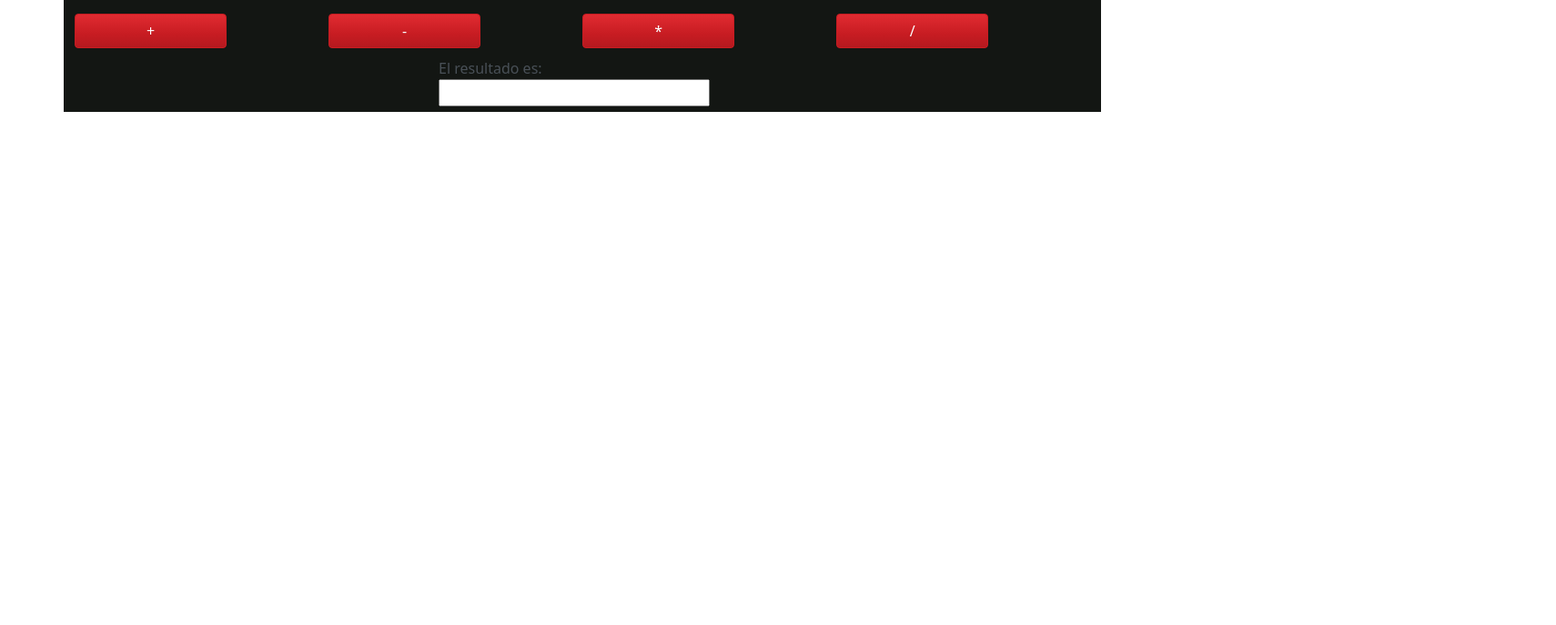
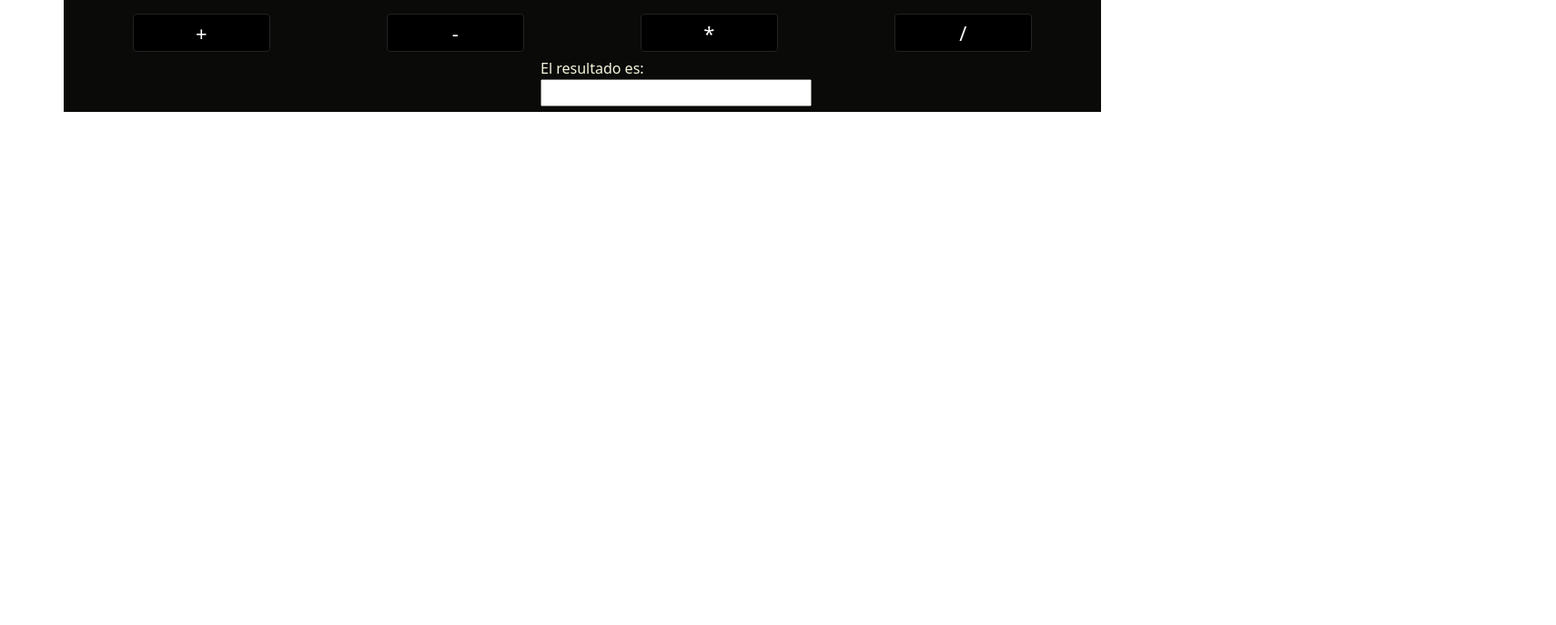
Before and after one commit to ianfa2201/TallerCalculadora, a plain HTML site: page index.html in a window 1280 px wide. Shown: the part 113-800 px from the top of the page at 91% size, 1710 px wide, since content can reach past the window. Drawn offline with Linux system fonts and the light colour scheme.

Commit message:
Se terminó el proyecto de la calculadora, V.1.0

```diff
--- a/css/custom.css
+++ b/css/custom.css
@@ -1,16 +1,24 @@
 .container{
-    background-color: #131613;
+    background-color: #0a0a09;
     right: 0;
     bottom: 0;
 }
 .col-sm-3{
     flex-direction: row;
-    margin: 0 ;
+    padding-left: 4em;
     float: left;
 }
 
+h1{
+    color: white;
+}
+
 #number1{
-    padding-left: 20em;
+    padding-left: 24em;
+}
+
+#number2{
+    padding-left: 3em;
 }
 
 .col-sm-6{
@@ -18,17 +26,41 @@
 }
 
 .btn{
-    width: 60%;
+    width: 70%;
+    background-color: black;
+    color: rgba(255, 255, 255, 0.9) !important;
+    font-size: 18px;
+    font-weight: 400;
+    padding: 0.2em 1.2em;
+    border: 1px solid;
+    border-color: rgb(36, 34, 34);
+    position: relative;
+}
+
+.btn:hover {
+    background-color: rgb(238, 34, 34);
+    box-shadow: 0 4px 16px rgb(197, 40, 13);
+    transition: all 0.2s ease;
+}
+
+.btn span{
+    color: white;
+    font-size: 22px;
 }
 
 #operaciones{
     margin: 1em 2em;
+    padding: 0 3em;
 }
 
 #resultado {
-    padding-left: 25em;
+    margin: 0 32em;
 }
 
 textarea {
     resize: none;
 }
+
+label{
+    color: beige;
+}
--- a/index.html
+++ b/index.html
@@ -37,16 +37,16 @@
                         <div class="operaciones">
                             <br>
                             <div class="col-sm-3">
-                                <button class="btn btn-danger" id="suma" onclick="sumar()">+</button>
+                                <button class="btn" id="suma" onclick="sumar()"><span>+</span></button>
                             </div>
                             <div class="col-sm-3">
-                                <button class="btn btn-danger" id="resta" onclick="restar()">-</button>
+                                <button class="btn" id="resta" onclick="restar()"><span>-</span></button>
                             </div>
                             <div class="col-sm-3">
-                                <button class="btn btn-danger" id="multiplicacion" onclick="multiplicar()">*</button>
+                                <button class="btn" id="multiplicacion" onclick="multiplicar()"><span>*</span></button>
                             </div>
                             <div class="col-sm-3">
-                                <button class="btn btn-danger" id="division"onclick="dividir()">/</button>
+                                <button class="btn" id="division"onclick="dividir()"><span>/</span></button>
                             </div>
                             <br>
                         </div>
--- a/js/calculadora.js
+++ b/js/calculadora.js
@@ -1,34 +1,60 @@
-
 function sumar() {
     var a = document.getElementById("numero1").value;
     var b = document.getElementById("numero2").value;
-        var r = parseInt(a) + parseInt(b);
+    var r = parseFloat(a) + parseFloat(b);
+    if(a=="" && b==""){
+        document.getElementById("result").innerHTML="Debe llenar los dos campos";
+    }else if (a=="") {
+        document.getElementById("result").innerHTML="Debe llenar el campo a";
+    } else if(b==""){
+        document.getElementById("result").innerHTML="Debe llenar el campo b";
+    }else
     document.getElementById("result").innerHTML= r;
 }
 
 
 
-    function restar(a, b) {
+function restar() {
     var a = document.getElementById("numero1").value;
     var b = document.getElementById("numero2").value;
     var r = a - b;
+    if(a=="" && b==""){
+        document.getElementById("result").innerHTML="Debe llenar los dos campos";
+    }else if (a=="") {
+        document.getElementById("result").innerHTML="Debe llenar el campo a";
+    } else if(b==""){
+        document.getElementById("result").innerHTML="Debe llenar el campo b";
+    }else
     document.getElementById("result").innerHTML= r;
 }
 
 
-    function multiplicar(a, b) {
+function multiplicar() {
     var a = document.getElementById("numero1").value;
     var b = document.getElementById("numero2").value;
     var r = a * b;
+    if(a=="" && b==""){
+        document.getElementById("result").innerHTML="Debe llenar los dos campos";
+    }else if (a=="") {
+        document.getElementById("result").innerHTML="Debe llenar el campo a";
+    } else if(b==""){
+        document.getElementById("result").innerHTML="Debe llenar el campo b";
+    }else
     document.getElementById("result").innerHTML= r;
 }
 
 
 
-    function dividir(a, b) {
+function dividir() {
     var a = document.getElementById("numero1").value;
     var b = document.getElementById("numero2").value;
-        if(b == 0){
+    if(a=="" && b==""){
+        document.getElementById("result").innerHTML="Debe llenar los dos campos";
+    }else if (a=="") {
+        document.getElementById("result").innerHTML="Debe llenar el campo a";
+    } else if(b==""){
+        document.getElementById("result").innerHTML="Debe llenar el campo b";
+    }else if(b == 0){
         document.getElementById("result").innerHTML= "No se puede dividir por cero";
     } else {
         var r = a / b;
```
Lines whose indentation alone changed are shown as unchanged.
